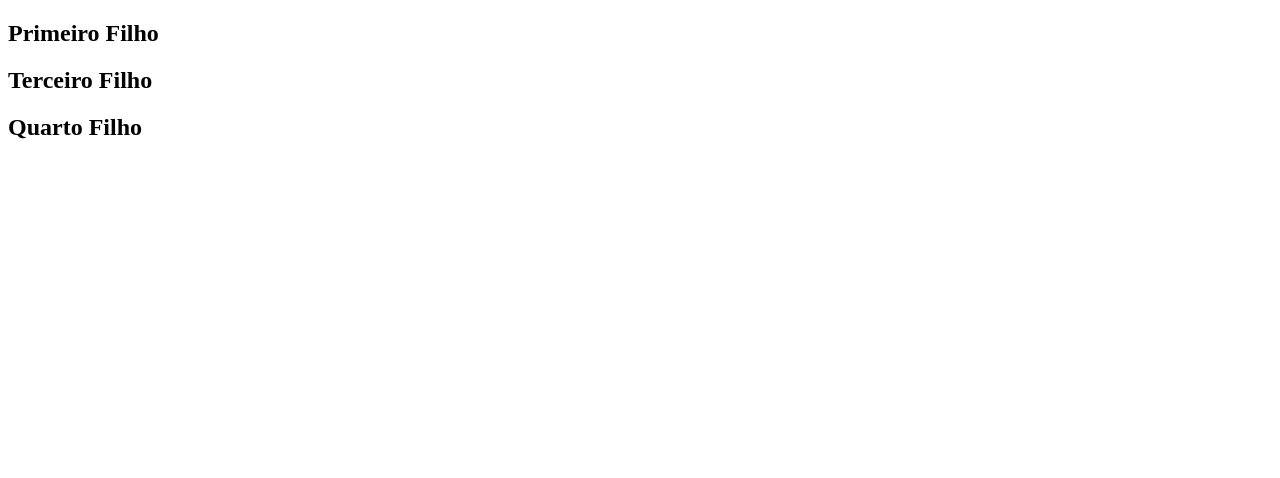
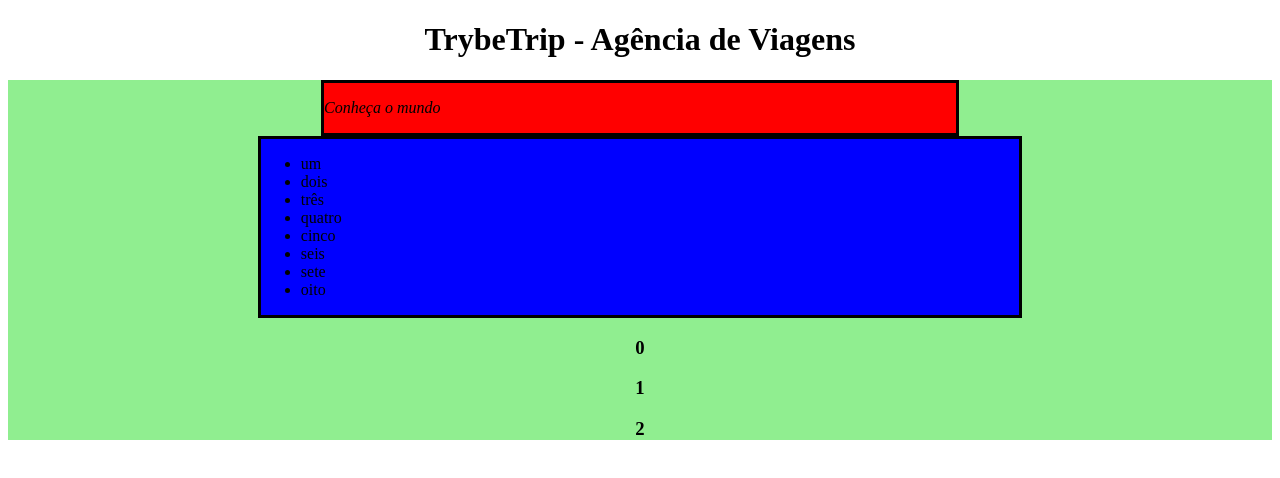
Before and after one commit to paulapiva/Trybe-Exercicios, a plain HTML site: page modulo1-fundamentos/secao4-dom/dia2/index.html in a window 1280 px wide. Drawn offline with Linux system fonts and the light colour scheme.

Commit message:
exercicios finais

```diff
--- a/modulo1-fundamentos/secao4-dom/dia2/index.html
+++ b/modulo1-fundamentos/secao4-dom/dia2/index.html
@@ -1,56 +1,61 @@
 <!DOCTYPE html>
-<html lang="en">
-<head>
-  <meta charset="UTF-8">
-  <meta http-equiv="X-UA-Compatible" content="IE=edge">
-  <meta name="viewport" content="width=device-width, initial-scale=1.0">
-  <title>Document</title>
-</head>
-<body>
-  <!--
-    <main id="parent-of-parent">
-        <section id="parent">
-          <section id="first-child"></section>
-          <section id="where-are-you">
-            <section id="first-child-of-child"></section>
-          </section>
-          Attention!!!
-          <section id="third-child"></section>
-          <section id="fourth-and-last-child"></section>
-        </section>
-      </main>
+<html>
+  <head>
+    <meta charset="UTF-8" />
+    <meta name="viewport" content="width=device-width" />
+    <title>Exercício</title>
+    <style>
+      section {
+        border-color: black;
+        border-style: solid;
+      }
 
-  <main id="paiDoPai">
-    <section id="pai">
-      <section id="primeiroFilho"></section>
-      <section id="elementoOndeVoceEsta">
-        <section id="primeiroFilhoDoFilho"></section>
-        <section id="segundoEUltimoFilhoDoFilho"></section>
-      </section>
-      Atenção!
-      <section id="terceiroFilho"></section>
-      <section id="quartoEUltimoFilho"></section>
-    </section>
-  </main>
-  -->
+      .title {
+        text-align: center;
+      }
 
-  <main id="father-of-father">
-    <section id="parent">
-      <section id="first-child">
-        <h2>Primeiro Filho</h2>
-      </section>
-      <section id="where-are-you">
-        <h2>Elemento que você deve remover</h2>
-      </section>
-      <section id="third-child">
-        <h2>Terceiro Filho</h2>
-      </section>
-      <section id="quartoEUltimoFilho">
-        <h2>Quarto Filho</h2>
-      </section>
-    </section>
-  </main>
+      .main-content {
+        background-color: yellow;
+      }
 
-  <script src="script.js"></script>
-</body>
+      .main-content .center-content {
+        background-color: red;
+        width: 50%;
+        margin-left: auto;
+        margin-right: auto;
+      }
+
+      .main-content .center-content p {
+        font-style: italic;
+      }
+
+      .main-content .left-content {
+        background-color: green;
+        width: 60%;
+        margin-left: 0;
+        margin-right: auto;
+      }
+
+      .main-content .left-content .small-image {
+        display: block;
+        margin-left: auto;
+        margin-right: auto;
+        border-radius: 100%;
+      }
+
+      .main-content .right-content {
+        background-color: blue;
+        width: 60%;
+        margin-left: auto;
+        margin-right: 0;
+      }
+
+      .main-content .description {
+        text-align: center;
+      }
+    </style>
+  </head>
+  <body>
+    <script src="script.js"></script>
+  </body>
 </html>
--- a/modulo1-fundamentos/secao4-dom/dia2/script.js
+++ b/modulo1-fundamentos/secao4-dom/dia2/script.js
@@ -1,62 +1,56 @@
-/*
-Acesse o elemento where-are-you.
-Acesse parent a partir de where-are-you e adicione uma color a ele.
-Acesse o first-child-of-child e adicione um texto a ele. Você se lembra dos vídeos da aula anterior? Eles ensinam como fazer isso.
-Acesse o first-child a partir de parent.
-Acesse o first-child a partir de where-are-you.
-Acesse o texto Attention! a partir de where-are-you.
-Acesse o third-child a partir de where-are-you.
-Acesse o third-child a partir de parent.
+let tagh1 = document.createElement('h1');
+tagh1.innerText = 'TrybeTrip - Agência de Viagens'
+tagh1.className = 'title'
+document.body.appendChild(tagh1)
 
+let princip = document.createElement('main')
+princip.className = 'main-content'
+document.body.appendChild(princip)
 
-const whereAreYou = document.getElementById('where-are-you');
+let secao = document.createElement('section')
+secao.className = 'center-content'
+princip.appendChild(secao)
 
-const parent = whereAreYou.parentElement;
-parent.style.color = 'blue';
+let parag = document.createElement('p')
+parag.innerText = "Conheça o mundo"
+secao.appendChild(parag)
 
-const neto = whereAreYou.firstElementChild
-neto.innerText = "primeiro neto"
+let esquerda = document.createElement('section')
+esquerda.className = "left-content"
+princip.appendChild(esquerda)
 
-const parentNeto = parent.firstElementChild;
+let direita = document.createElement('section')
+direita.className = "right-content"
+princip.appendChild(direita)
 
-const parent2 = whereAreYou.previousElementSibling
+let foto = document.createElement('img')
+foto.src = 'https://picsum.photos/200'
+foto.className = 'small-image'
+esquerda.appendChild(foto)
 
-const atencao = whereAreYou.nextSibling
+let contar = document.createElement('ul')
+let num=['um', 'dois', 'três', 'quatro', 'cinco', 'seis', 'sete', 'oito', 'nove', 'dez']
+for(let index=0; index < num.length; index += 1){
+    let lista = document.createElement('li')
+    lista.innerText = num[index]
+    contar.appendChild(lista)
+}
+direita.appendChild(contar)
 
-const terceiro = whereAreYou.nextElementSibling
+for(let index=0; index < 3; index += 1){
+    let tagh3 = document.createElement('h3');
+    tagh3.innerText = index
+    tagh3.className = 'description'
+    princip.appendChild(tagh3)
+}
 
-const terceiroPai = parent.lastElementChild.previousElementSibling;
+princip.removeChild(esquerda)
 
-console.log(terceiroPai);
- */
+let direitaCentro = document.getElementsByClassName('right-content')[0]
+direitaCentro.style.marginRight = 'auto'
 
+let secaoCentro = document.getElementsByClassName('center-content')[0]
+secaoCentro.parentNode.style.backgroundColor = 'lightgreen'
 
-/*
-Crie um irmão para elementoOndeVoceEsta.
-Crie um filho para elementoOndeVoceEsta.
-Crie um filho para primeiroFilhoDoFilho.
-A partir desse filho criado, acesse terceiroFilho.
-
-
-const pai = document.getElementById('pai')
-
-const irmao = document.createElement('section')
-irmao.id = 'irmao-de-onde'
-pai.appendChild(irmao)
-
-const onde = document.getElementById("elementoOndeVoceEsta")
-const filho = document.createElement('section')
-filho.id = 'filho-de-onde'
-onde.appendChild(filho)
-
-const filhoDoFilho = document.getElementById("primeiroFilhoDoFilho")
-const oneNeto = document.createElement('section')
-oneNeto.id = 'filho-do-filho-eh-neto'
-filhoDoFilho.appendChild(oneNeto)
-
-const terceiro = oneNeto.parentElement.parentElement.nextElementSibling
-
- */
-
-const oPai = document.getElementById('where-are-you')
-oPai.removeChild(oPai.firstElementChild);
+contar.lastChild.remove();
+contar.lastChild.remove();
```
